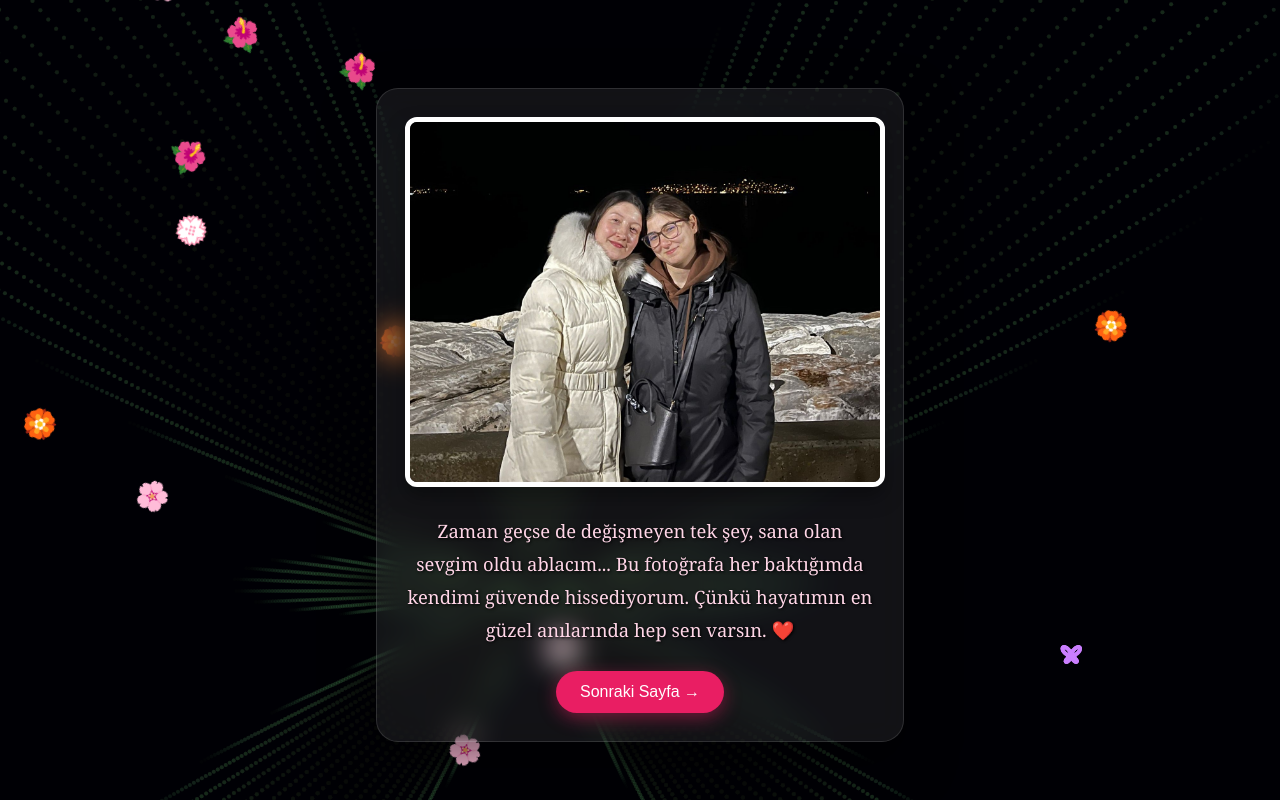
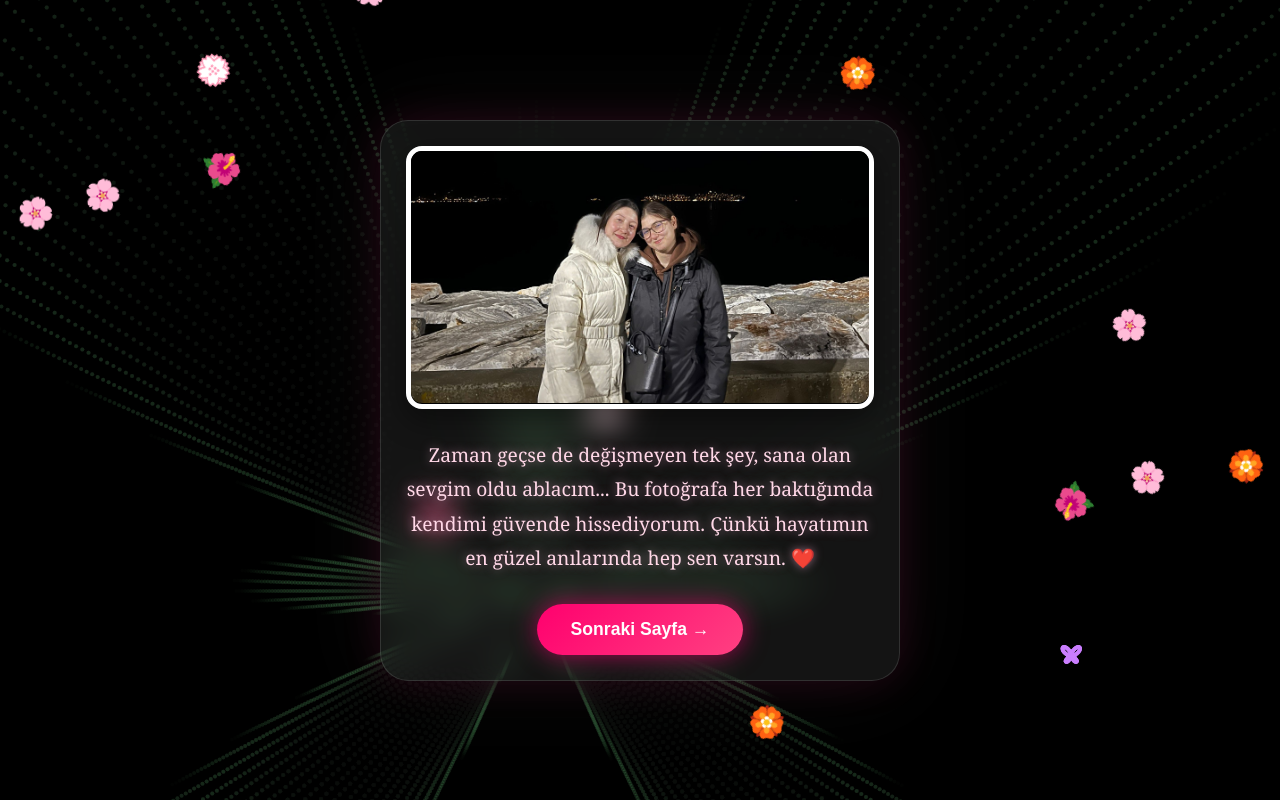
Before and after one commit to kalayciazrafatma-boop/ablam-dogum-gunu, a plain HTML site: page index.html in a window 1280 px wide. Drawn offline with Linux system fonts and the light colour scheme.

Commit message:
Refactor HTML and CSS for improved styling

```diff
--- a/index.html
+++ b/index.html
@@ -1,24 +1,32 @@
 <!DOCTYPE html>
 <html lang="tr">
+
 <head>
     <meta charset="UTF-8">
-    <title>Seni Seviyorum Ablacım!</title>
+    <meta name="viewport" content="width=device-width, initial-scale=1.0">
+    <title>Seni Seviyorum Ablacım ❤️</title>
 
     <style>
-        body, html {
+        * {
             margin: 0;
             padding: 0;
+            box-sizing: border-box;
+        }
+
+        body,
+        html {
             width: 100%;
             height: 100%;
             overflow: hidden;
-            font-family: 'Georgia', serif;
-            background: radial-gradient(circle, #1b002a 0%, #05000a 100%);
+            font-family: Georgia, serif;
+
+            background:
+                radial-gradient(circle at top, #2a003d 0%, #070010 60%, #000000 100%);
         }
 
-        #canvas {
+        canvas {
             position: fixed;
-            top: 0;
-            left: 0;
+            inset: 0;
             z-index: 1;
             pointer-events: none;
         }
@@ -26,25 +34,37 @@
         .book-wrapper {
             position: relative;
             z-index: 10;
+
+            width: 100%;
+            height: 100vh;
+
             display: flex;
             justify-content: center;
             align-items: center;
-            height: 100vh;
-            padding: 15px;
+
+            padding: 20px;
         }
 
         .photo-card {
-            width: 85%;
-            max-width: 470px;
-            padding: 28px;
-            border-radius: 22px;
+
+            width: 90%;
+            max-width: 520px;
+
+            padding: 25px;
+
+            border-radius: 28px;
+
+            background: rgba(255, 255, 255, 0.08);
+
+            backdrop-filter: blur(16px);
+
+            border: 1px solid rgba(255, 255, 255, 0.12);
+
+            box-shadow:
+                0 0 40px rgba(255, 0, 120, 0.12),
+                0 0 90px rgba(255, 255, 255, 0.06);
+
             text-align: center;
-
-            background: rgba(255,255,255,0.07);
-            backdrop-filter: blur(15px);
-            border: 1px solid rgba(255,255,255,0.12);
-
-            box-shadow: 0 20px 50px rgba(0,0,0,0.5);
 
             display: none;
 
@@ -56,78 +76,121 @@
         }
 
         .photo-card img {
+
             width: 100%;
-            height: 360px;
-            object-fit: cover;
+            max-height: 420px;
 
-            border-radius: 12px;
+            object-fit: contain;
+
+            border-radius: 16px;
+
             border: 5px solid white;
 
-            box-shadow: 0 10px 20px rgba(0,0,0,0.35);
+            background: black;
+
+            box-shadow: 0 10px 30px rgba(0, 0, 0, 0.45);
         }
 
         .photo-card p {
-            color: #ffd6e7;
-            font-size: 1.15rem;
+
+            margin-top: 24px;
+
+            color: #ffd8e7;
+
+            font-size: 1.2rem;
+
             line-height: 1.8;
-            margin-top: 22px;
 
-            text-shadow: 1px 1px 3px black;
+            text-shadow:
+                0 0 10px rgba(255, 180, 220, 0.5);
+
         }
 
         .nav {
-            margin-top: 24px;
+            margin-top: 28px;
         }
 
         .nav button {
-            background: #e91e63;
-            color: white;
+
             border: none;
 
-            padding: 12px 24px;
-            border-radius: 30px;
+            padding: 15px 34px;
+
+            border-radius: 40px;
+
+            font-size: 1.1rem;
+            font-weight: bold;
 
             cursor: pointer;
 
-            font-size: 1rem;
+            color: white;
+
+            background:
+                linear-gradient(135deg, #ff006e, #ff4081);
+
+            box-shadow:
+                0 0 25px rgba(255, 0, 120, 0.6);
+
             transition: 0.3s;
-
-            box-shadow: 0 5px 18px rgba(233, 30, 99, 0.45);
         }
 
         .nav button:hover {
-            background: #ff4081;
-            transform: translateY(-3px);
+
+            transform: scale(1.05);
+
+            box-shadow:
+                0 0 35px rgba(255, 0, 120, 0.9);
+
         }
 
-        /* Düşen çiçekler */
-        .orchid {
+        /* Çiçekler */
+
+        .flower {
+
             position: fixed;
+
             top: -50px;
+
             z-index: 5;
-            font-size: 28px;
+
             user-select: none;
 
-            animation: orchidFall linear forwards;
+            font-size: 30px;
+
+            animation: flowerFall linear forwards;
         }
 
-        @keyframes orchidFall {
+        @keyframes flowerFall {
+
             0% {
-                transform: translateY(0) rotate(0deg) translateX(0);
+                transform:
+                    translateY(0)
+                    rotate(0deg)
+                    translateX(0);
             }
+
             100% {
-                transform: translateY(105vh) rotate(360deg) translateX(60px);
+                transform:
+                    translateY(110vh)
+                    rotate(360deg)
+                    translateX(80px);
             }
         }
 
         @keyframes fadeIn {
+
             from {
                 opacity: 0;
-                transform: scale(0.92) translateY(20px);
+                transform:
+                    scale(0.9)
+                    translateY(20px);
             }
+
             to {
                 opacity: 1;
-                transform: scale(1) translateY(0);
+                transform:
+                    scale(1)
+                    translateY(0);
             }
         }
     </style>
@@ -139,9 +202,11 @@
 
     <div class="book-wrapper">
 
-    <!-- EN YENİ FOTOĞRAF -->
+        <!-- FOTO 1 -->
+
         <div class="photo-card active">
-        <img src="resim.jpeg" alt="En Yeni Fotoğraf">
+
+            <img src="./resim.jpeg" alt="Fotoğraf 1">
 
             <p>
                 Zaman geçse de değişmeyen tek şey,
@@ -152,77 +217,99 @@
             </p>
 
             <div class="nav">
-            <button onclick="nextPage()">Sonraki Sayfa →</button>
-        </div>
+                <button onclick="nextPage()">
+                    Sonraki Sayfa →
+                </button>
             </div>
 
-    <!-- 2. FOTOĞRAF -->
+        </div>
+
+        <!-- FOTO 2 -->
+
         <div class="photo-card">
-        <img src="resim2.jpeg" alt="Fotoğraf 2">
+
+            <img src="./resim2.jpeg" alt="Fotoğraf 2">
 
             <p>
-            İnsan bazen bazı insanlara
-            neden bu kadar bağlı olduğunu anlatamaz...
-            Ben de anlatamam belki ama şunu biliyorum:
-            Sen benim sadece ablam değil,
-            aynı zamanda en güzel sığınağımsın.
+                İnsan bazen bazı insanları
+                neden bu kadar sevdiğini anlatamaz...
+                Ama ben biliyorum;
+                sen benim sadece ablam değil,
+                aynı zamanda en güzel huzurumsun. 💖
             </p>
 
             <div class="nav">
-            <button onclick="nextPage()">Devam Et →</button>
-        </div>
+                <button onclick="nextPage()">
+                    Devam Et →
+                </button>
             </div>
 
-    <!-- 3. FOTOĞRAF -->
+        </div>
+
+        <!-- FOTO 3 -->
+
         <div class="photo-card">
-        <img src="resim3.jpeg" alt="Fotoğraf 3">
+
+            <img src="./resim3.jpeg" alt="Fotoğraf 3">
 
             <p>
                 Küçükken tuttuğun elim,
-            büyüdüğümde bile içimi huzurla doldurdu.
+                bugün bile bana güç veriyor.
                 Ne zaman yorulsam,
-            senin varlığın bana güç verdi.
-            İyi ki benim ablamsın...
+                senin varlığın içimi huzurla dolduruyor.
+                İyi ki benim ablamsın... 🌸
             </p>
 
             <div class="nav">
-            <button onclick="nextPage()">Devam Et →</button>
-        </div>
+                <button onclick="nextPage()">
+                    Devam Et →
+                </button>
             </div>
 
-    <!-- EN ESKİ FOTOĞRAF -->
+        </div>
+
+        <!-- FOTO 4 -->
+
         <div class="photo-card">
-        <img src="resim4.jpeg" alt="En Eski Fotoğraf">
+
+            <img src="./resim4.jpeg" alt="Fotoğraf 4">
 
             <p>
-            Belki yıllar geçti...
-            Belki her şey değişti...
-            Ama çocukluğumun en güzel hatıralarında
-            hep sen vardın.
-            İyi ki hayatımdasın canım ablam.
-            Seni çok seviyorum... 💖
+                Yıllar geçse bile
+                çocukluğumun en güzel anılarında hep sen varsın...
+                Hayatımda olduğun için çok şanslıyım.
+                Seni çok seviyorum canım ablam. 💕
             </p>
 
             <div class="nav">
-            <button onclick="nextPage()">Başa Dön ↺</button>
+                <button onclick="nextPage()">
+                    Başa Dön ↺
+                </button>
             </div>
+
         </div>
 
     </div>
 
     <script>
 
-    // SAYFA GEÇİŞLERİ
+        // SAYFA GEÇİŞ
+
         let current = 0;
-    const cards = document.querySelectorAll('.photo-card');
+
+        const cards =
+            document.querySelectorAll('.photo-card');
 
         function nextPage() {
 
-        cards[current].classList.remove('active');
+            cards[current]
+                .classList.remove('active');
 
-        current = (current + 1) % cards.length;
+            current =
+                (current + 1) % cards.length;
 
-        cards[current].classList.add('active');
+            cards[current]
+                .classList.add('active');
 
             createFirework(
                 window.innerWidth / 2,
@@ -230,19 +317,27 @@
             );
         }
 
-    // DÜŞEN ÇİÇEKLER
-    function spawnOrchid() {
+        // ÇİÇEK YAĞMURU
 
-        const flower = document.createElement('div');
+        function spawnFlower() {
 
-        flower.className = 'orchid';
+            const flower =
+                document.createElement('div');
 
-        const flowers = ['🌸', '💮', '🌺', '🏵️'];
+            flower.className = 'flower';
+
+            const flowers =
+                ['🌸', '💮', '🌺', '🏵️'];
 
             flower.innerText =
-            flowers[Math.floor(Math.random() * flowers.length)];
+                flowers[
+                Math.floor(
+                    Math.random() * flowers.length
+                )
+                ];
 
-        flower.style.left = Math.random() * 100 + 'vw';
+            flower.style.left =
+                Math.random() * 100 + 'vw';
 
             flower.style.animationDuration =
                 (Math.random() * 4 + 4) + 's';
@@ -254,11 +349,15 @@
             }, 8000);
         }
 
-    setInterval(spawnOrchid, 350);
+        setInterval(spawnFlower, 350);
 
-    // KELEBEK HAVAI FİŞEK
-    const canvas = document.getElementById('canvas');
-    const ctx = canvas.getContext('2d');
+        // KELEBEK HAVAİ FİŞEK
+
+        const canvas =
+            document.getElementById('canvas');
+
+        const ctx =
+            canvas.getContext('2d');
 
         canvas.width = window.innerWidth;
         canvas.height = window.innerHeight;
@@ -268,11 +367,12 @@
         function createFirework(x, y) {
 
             const color =
-            `hsl(${Math.random() * 360}, 100%, 75%)`;
+                `hsl(${Math.random() * 360},100%,75%)`;
 
-        for (let i = 0; i < 160; i++) {
+            for (let i = 0; i < 180; i++) {
 
-            const t = (i / 160) * Math.PI * 2;
+                const t =
+                    (i / 180) * Math.PI * 2;
 
                 const r =
                     Math.exp(Math.sin(t))
@@ -285,20 +385,32 @@
                 const speed = r * 3;
 
                 particles.push({
+
                     x: x,
                     y: y,
+
                     vx: Math.cos(t) * speed,
                     vy: -Math.sin(t) * speed,
+
                     alpha: 1,
+
                     color: color
+
                 });
             }
         }
 
-    function render() {
+        function animate() {
 
-        ctx.fillStyle = 'rgba(5,0,10,0.15)';
-        ctx.fillRect(0, 0, canvas.width, canvas.height);
+            ctx.fillStyle =
+                'rgba(0,0,0,0.15)';
+
+            ctx.fillRect(
+                0,
+                0,
+                canvas.width,
+                canvas.height
+            );
 
             particles.forEach((p, i) => {
 
@@ -312,30 +424,46 @@
                 ctx.fillStyle = p.color;
 
                 ctx.beginPath();
-            ctx.arc(p.x, p.y, 2, 0, Math.PI * 2);
+
+                ctx.arc(
+                    p.x,
+                    p.y,
+                    2,
+                    0,
+                    Math.PI * 2
+                );
+
                 ctx.fill();
 
                 if (p.alpha <= 0) {
+
                     particles.splice(i, 1);
+
                 }
+
             });
 
-        requestAnimationFrame(render);
+            requestAnimationFrame(animate);
         }
 
-    render();
+        animate();
 
         // OTOMATİK HAVAİ FİŞEKLER
+
         setInterval(() => {
 
             createFirework(
+
                 Math.random() * canvas.width,
+
                 Math.random() * canvas.height
+
             );
 
         }, 2500);
 
-    // EKRAN BOYUTU
+        // RESPONSIVE
+
         window.addEventListener('resize', () => {
 
             canvas.width = window.innerWidth;
@@ -346,4 +474,5 @@
     </script>
 
 </body>
+
 </html>
```
Lines whose indentation alone changed are shown as unchanged.
